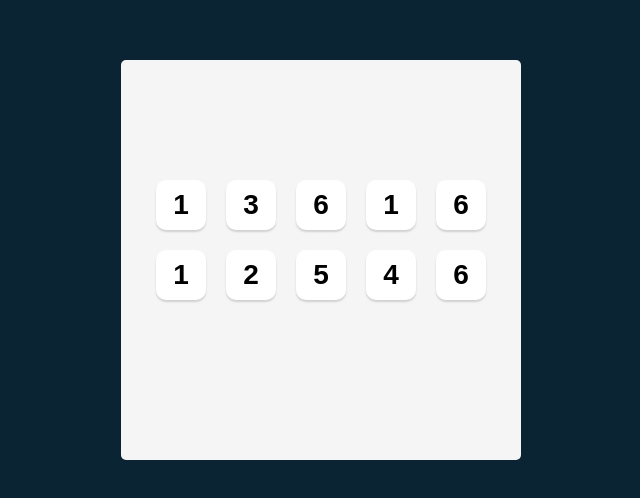
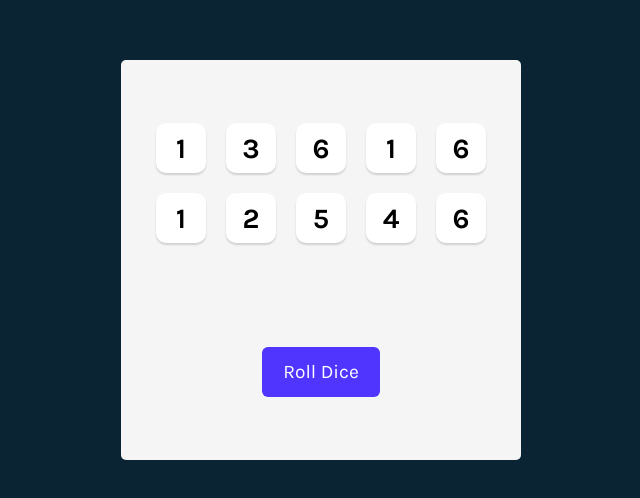
Before and after one commit to Sam-xiexielaoshi/Tenzies, a React (Vite) app: page / in a window 1280 px wide. Shown: the part 140-638 px from the top of the page, without its empty margins (319-959 px from the left). Built offline with nearby package versions, Linux system fonts and the light colour scheme.

Commit message:
roll dice button

```diff
--- a/App.jsx
+++ b/App.jsx
@@ -6,12 +6,16 @@
   function generateAllNewDice() {
     return new Array(10).fill(0).map(() => Math.ceil(Math.random() * 6));
   }
+  function rollDice() {
+    setDice(generateAllNewDice());
+  }
   const diceElements = dice.map((num) => <Die value={num} />);
   return (
     <main>
-      <div className="dice-container">
-        {diceElements}
-      </div>
+      <div className="dice-container">{diceElements}</div>
+      <button className="roll-dice" onClick={rollDice}>
+        Roll Dice{" "}
+      </button>
     </main>
   );
 }
--- a/index.html
+++ b/index.html
@@ -2,7 +2,7 @@
     <head>
         <link rel="preconnect" href="https://fonts.googleapis.com">
         <link rel="preconnect" href="https://fonts.gstatic.com" crossorigin>
-        <link href="https://fonts.googleapis.com/css2?family=Inter:ital,opsz,wght@0,14..32,100..900;1,14..32,100..900&display=swap" rel="stylesheet">
+        <link href="https://fonts.googleapis.com/css2?family=Karla:ital,wght@0,200..800;1,200..800&display=swap" rel="stylesheet">
         <link rel="stylesheet" href="/index.css">
     </head>
     <body>
```
